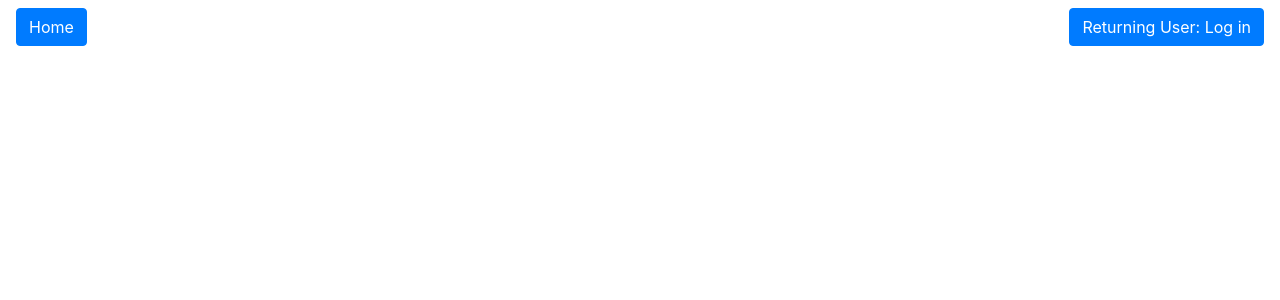
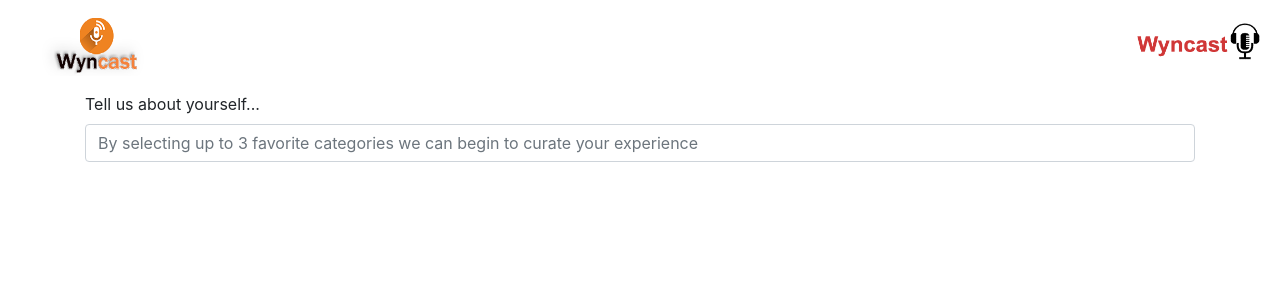
Before and after one commit to wyncode/c38_final_podcast, a React (Create React App) app in the folder client/: page /About-Yourself in a window 1280 px wide. Shown: the top 300 px of the page. Built offline with nearby package versions, Linux system fonts and the light colour scheme; no server answers.

Commit message:
Added a seperate NavBar to home page

```diff
--- a/client/src/App.jsx
+++ b/client/src/App.jsx
@@ -6,7 +6,7 @@ import Home from './pages/Home';
 import './App.css';
 import SignUp from './pages/SignUp';
 import Login from './pages/Login';
-import NavBar from './components/NavBar';
+import AboutYou from './pages/AboutYou';
 const App = () => {
   const [serverMessage, setServerMessage] = useState('');
 
@@ -20,12 +20,12 @@ const App = () => {
 
   return (
     <AppContextProvider>
-      <NavBar />
       <BrowserRouter>
         <Switch>
           <Route exact path="/" component={Home} />
           <Route exact path="/Login" component={Login} />
           <Route exact path="/signup" component={SignUp} />
+          <Route exact path="/About-Yourself" component={AboutYou} />
         </Switch>
       </BrowserRouter>
     </AppContextProvider>
--- /dev/null
+++ b/client/src/components/HomeNavBar.jsx
@@ -0,0 +1,17 @@
+import React from 'react';
+import { Navbar, Nav, Button } from 'react-bootstrap';
+import Logo from '../Photos/wyncastV2.png';
+
+function HomeNavBar() {
+  return (
+    <>
+      <Navbar />
+      <Navbar.Toggle />
+      <Navbar.Collapse className="justify-content-end">
+        <Button href="/Login">Returning User: Log in</Button>
+      </Navbar.Collapse>
+    </>
+  );
+}
+
+export default HomeNavBar;
--- a/client/src/components/NavBar.jsx
+++ b/client/src/components/NavBar.jsx
@@ -1,18 +1,18 @@
 import React from 'react';
 import { Navbar, Nav, NavDropdown, Button } from 'react-bootstrap';
-
+import Logo from '../Photos/wyncastV2.png';
+import Avatar from '../Photos/wyncastv1.png';
 function NavBar() {
   return (
     <Navbar>
       <Nav.Item>
-        {/*save for later to add logo */}
-        {/* <img width="70px" src={Logo} /> */}
-        <Button href="/">Home</Button>
+        <Nav.Link href="/">
+          <img width="130px" height="60px" src={Logo} />
+        </Nav.Link>
       </Nav.Item>
-
       <Navbar.Toggle />
       <Navbar.Collapse className="justify-content-end">
-        <Button href="/Login">Returning User: Log in</Button>
+        <img width="130px" height="60px" src={Avatar} />
       </Navbar.Collapse>
     </Navbar>
   );
--- /dev/null
+++ b/client/src/pages/AboutYou.jsx
@@ -0,0 +1,22 @@
+import React from 'react';
+import { Container, Button, Form } from 'react-bootstrap';
+import NavBar from '../components/NavBar';
+import '../App.css';
+const AboutYou = () => {
+  return (
+    <>
+      <NavBar />
+      <Container className="d-flex flex-column justify-content-center">
+        <Form>
+          <Form.Label>Tell us about yourself...</Form.Label>
+          <Form.Control
+            type="text"
+            placeholder="By selecting up to 3 favorite categories we can begin to curate your experience"
+          />
+        </Form>
+      </Container>
+    </>
+  );
+};
+
+export default AboutYou;
--- a/client/src/pages/Home.jsx
+++ b/client/src/pages/Home.jsx
@@ -1,9 +1,12 @@
 import React from 'react';
 import { Container, Nav, Button } from 'react-bootstrap';
+import HomeNavBar from '../components/HomeNavBar';
 import Logo from '../Photos/wyncastV2.png';
 import Photo from '../Photos/HomePhoto.jpg';
 const Home = () => {
   return (
+    <>
+      <HomeNavBar />
       <Container>
         <Nav.Item className="fullscreen d-flex flex-column align-items-center mb-2">
           <img src={Logo} />
@@ -12,9 +15,10 @@ const Home = () => {
           <img src={Photo} height="700px" />
         </Nav.Item>
         <Nav.Item className="fullscreen d-flex flex-column align-items-center mt-5">
-        <Button type="submit">Find the next podcast</Button>
+          <Button href="/signup">Find the next podcast</Button>
         </Nav.Item>
       </Container>
+    </>
   );
 };
 
--- a/client/src/pages/Login.jsx
+++ b/client/src/pages/Login.jsx
@@ -1,9 +1,11 @@
 import React from 'react';
 import { Link } from 'react-router-dom';
 import { Container, Form, Button } from 'react-bootstrap';
-
+import NavBar from '../components/NavBar';
 const Login = () => {
   return (
+    <>
+      <NavBar />
       <Container className="container d-flex flex-column align-items-center justify-content-center fullscreen">
         <h1 className="mb-4">Login</h1>
         <Form style={{ width: 300 }}>
@@ -51,6 +53,7 @@ const Login = () => {
           Need an Account? Sign up.
         </Link>
       </Container>
+    </>
   );
 };
 
--- a/client/src/pages/SignUp.jsx
+++ b/client/src/pages/SignUp.jsx
@@ -1,8 +1,11 @@
 import React from 'react';
 import { Container, Form, Button } from 'react-bootstrap';
 import { Link } from 'react-router-dom';
+import NavBar from '../components/NavBar';
 const SignUp = () => {
   return (
+    <>
+      <NavBar />
       <Container className="fullscreen d-flex flex-column justify-content-center align-items-center">
         <h1 className="mb-4">Create Account</h1>
         <Form style={{ width: 300 }}>
@@ -19,11 +22,14 @@ const SignUp = () => {
             <Form.Control id="password" type="password" name="password" />
           </Form.Group>
           <Form.Group className="d-flex justify-content-center">
-          <Button type="submit">Login</Button>
+            <Button type="submit" href="/About-Yourself">
+              Login
+            </Button>
           </Form.Group>
         </Form>
         <Link to="/login">Already have an acoount? Login.</Link>
       </Container>
+    </>
   );
 };
 
```
Lines whose indentation alone changed are shown as unchanged.
